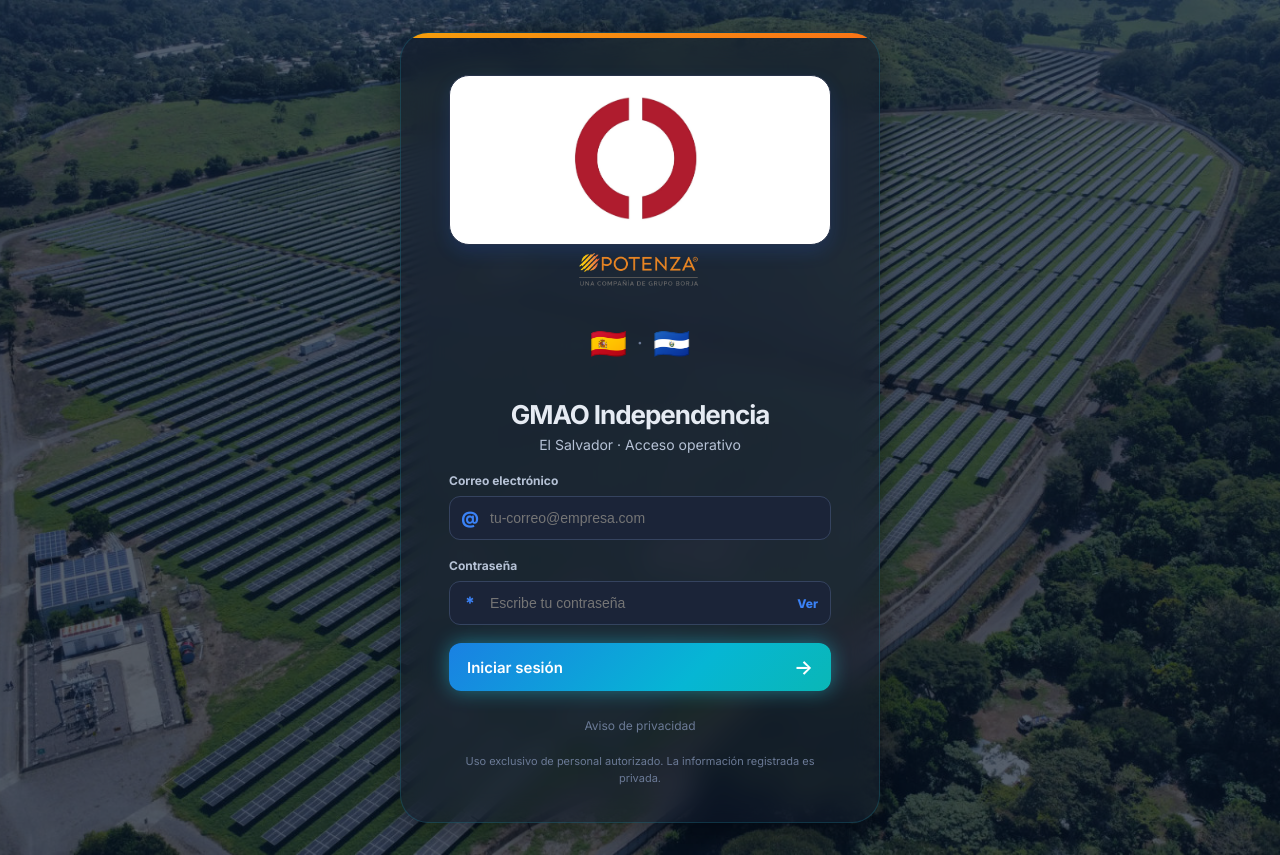
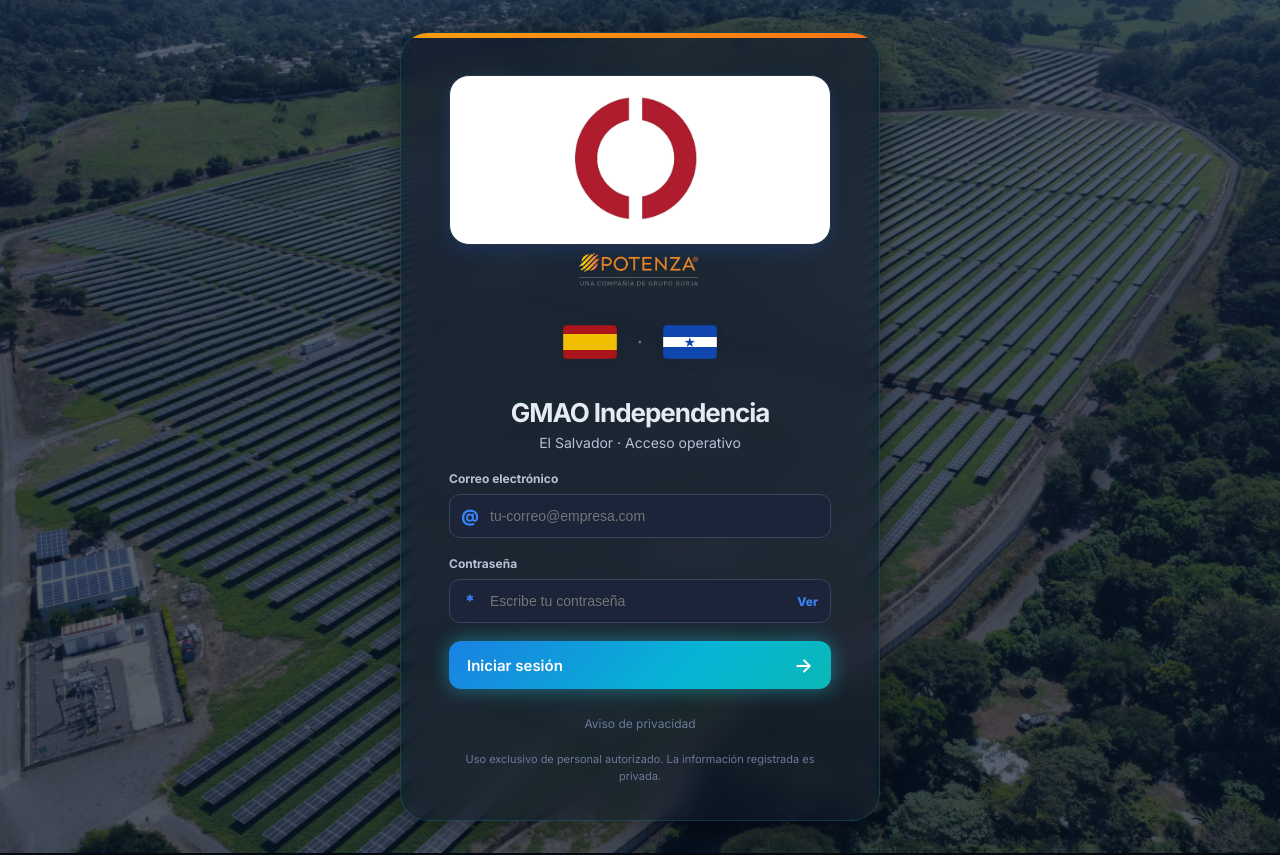
Before and after one commit to jonathansv95-star/bitacora-app, a React (Vite) app in the folder web/: page / in a window 1280 px wide. Built offline with nearby package versions, Linux system fonts and the light colour scheme.

Commit message:
Mostrar banderas en login web

```diff
--- a/web/src/Login.jsx
+++ b/web/src/Login.jsx
@@ -32,7 +32,9 @@
           <img src="/logo-potenza.png" alt="Potenza" className="login-potenza" />
         </div>
         <div className="login-banderas" aria-label="España y El Salvador">
-          <span>🇪🇸</span><span>·</span><span>🇸🇻</span>
+          <span className="bandera bandera-espana" title="España" />
+          <span className="bandera-separador">·</span>
+          <span className="bandera bandera-salvador" title="El Salvador" />
         </div>
         <div className="login-bienvenida">
           <h1>GMAO Independencia</h1>
--- a/web/src/estilos.css
+++ b/web/src/estilos.css
@@ -543,13 +543,41 @@
   align-items: center;
   justify-content: center;
   gap: 10px;
-  font-size: 30px;
   margin: 2px 0 20px;
 }
 
-.login-banderas span:nth-child(2) {
+.bandera {
+  display: inline-block;
+  width: 54px;
+  height: 34px;
+  border: 1px solid rgba(15, 23, 42, 0.16);
+  border-radius: 4px;
+  box-shadow: 0 4px 10px rgba(15, 23, 42, 0.12);
+}
+
+.bandera-espana {
+  background: linear-gradient(to bottom, #aa151b 0 25%, #f1bf00 25% 75%, #aa151b 75% 100%);
+}
+
+.bandera-salvador {
+  position: relative;
+  background: linear-gradient(to bottom, #0f47af 0 33%, #fff 33% 67%, #0f47af 67% 100%);
+}
+
+.bandera-salvador::after {
+  content: "★";
+  position: absolute;
+  inset: 0;
+  display: grid;
+  place-items: center;
+  color: #0f47af;
+  font-size: 12px;
+}
+
+.bandera-separador {
   color: var(--texto-tenue);
   font-size: 20px;
+  margin: 0 10px;
 }
 
 .login-bienvenida h1 {
```
